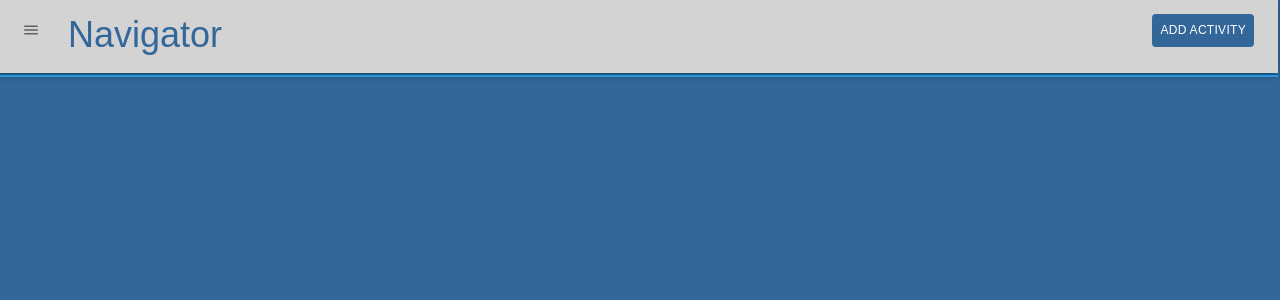
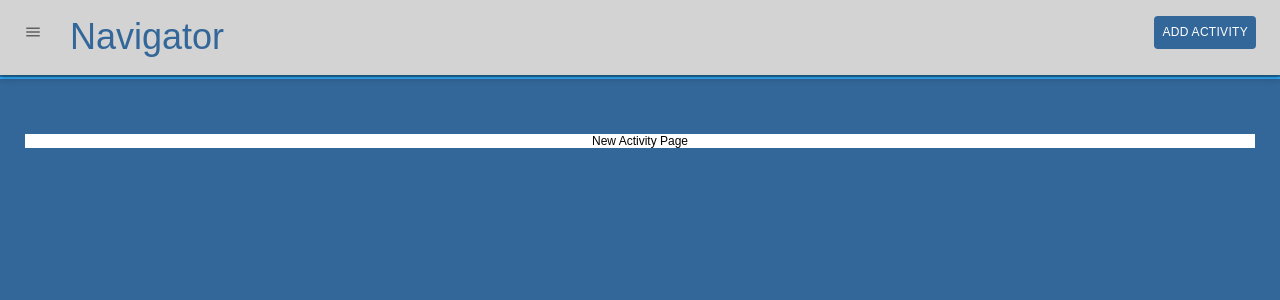
Before and after one commit to bee-squared/navigator, a React (Create React App) app: page /activity/new in a window 1280 px wide. Shown: the top 300 px of the page. Built offline with nearby package versions, Linux system fonts and the light colour scheme.

Commit message:
add new activity onClick event, add newActivity component / scss, set up router to newActivity component / route

```diff
--- a/src/App.jsx
+++ b/src/App.jsx
@@ -9,6 +9,7 @@ import {
 import Navbar from './components/navbar/navbar';
 import ActivityStream from './components/activity/activity-stream/activity-stream';
 import Profile from './components/profile/profile';
+import NewActivity from './components/activity/new-activity/new-activity';
 
 function App() {
   return (
@@ -27,6 +28,9 @@ function App() {
           <Route path='/profile'>
             <Profile />
           </Route>
+          <Route path='/activity/new'>
+            <NewActivity />
+          </Route>
         </Switch>
         <footer></footer>
       </div>
--- /dev/null
+++ b/src/components/activity/new-activity/new-activity.jsx
@@ -0,0 +1,27 @@
+import React from 'react';
+import propTypes from 'prop-types';
+import './new-activity.scss';
+
+
+class NewActivity extends React.Component {
+  constructor(props) {
+    super(props);
+    this.state = {
+
+    }
+  }
+
+  render () {
+    return (
+      <div className="newActivityContainer">
+        New Activity Page
+      </div>
+    );
+  }
+}
+
+NewActivity.propTypes = {
+
+}
+
+export default NewActivity;
--- /dev/null
+++ b/src/components/activity/new-activity/new-activity.scss
@@ -0,0 +1,7 @@
+.newActivityContainer {
+  display: flex;
+  flex-flow: row wrap;
+  justify-content: center;
+  margin: 25px;
+  background-color: white;
+}
--- a/src/components/navbar/navbar.jsx
+++ b/src/components/navbar/navbar.jsx
@@ -46,8 +46,13 @@ const useStyles = makeStyles(theme => ({
   },
 }));
 
-function Navbar() {
+function Navbar(props) {
   const classes = useStyles();
+
+  function handleClick(e) {
+    e.preventDefault();
+    window.location = "/activity/new";
+  }
 
   return (
     <div className={classes.root}>
@@ -59,7 +64,7 @@ function Navbar() {
           <Typography variant="h3" className={classes.title} >
             Navigator
           </Typography>
-          <Button className={classes.addButton}>Add Activity</Button>
+          <Button className={classes.addButton} onClick={handleClick}>Add Activity</Button>
         </Toolbar>
       </AppBar>
     </div>
--- a/src/index.scss
+++ b/src/index.scss
@@ -7,7 +7,7 @@
 
 body {
   background-color: #336699;
-  margin: -2px;
+  margin: 0px;
   background-size: cover;
   display: block;
 }
```
